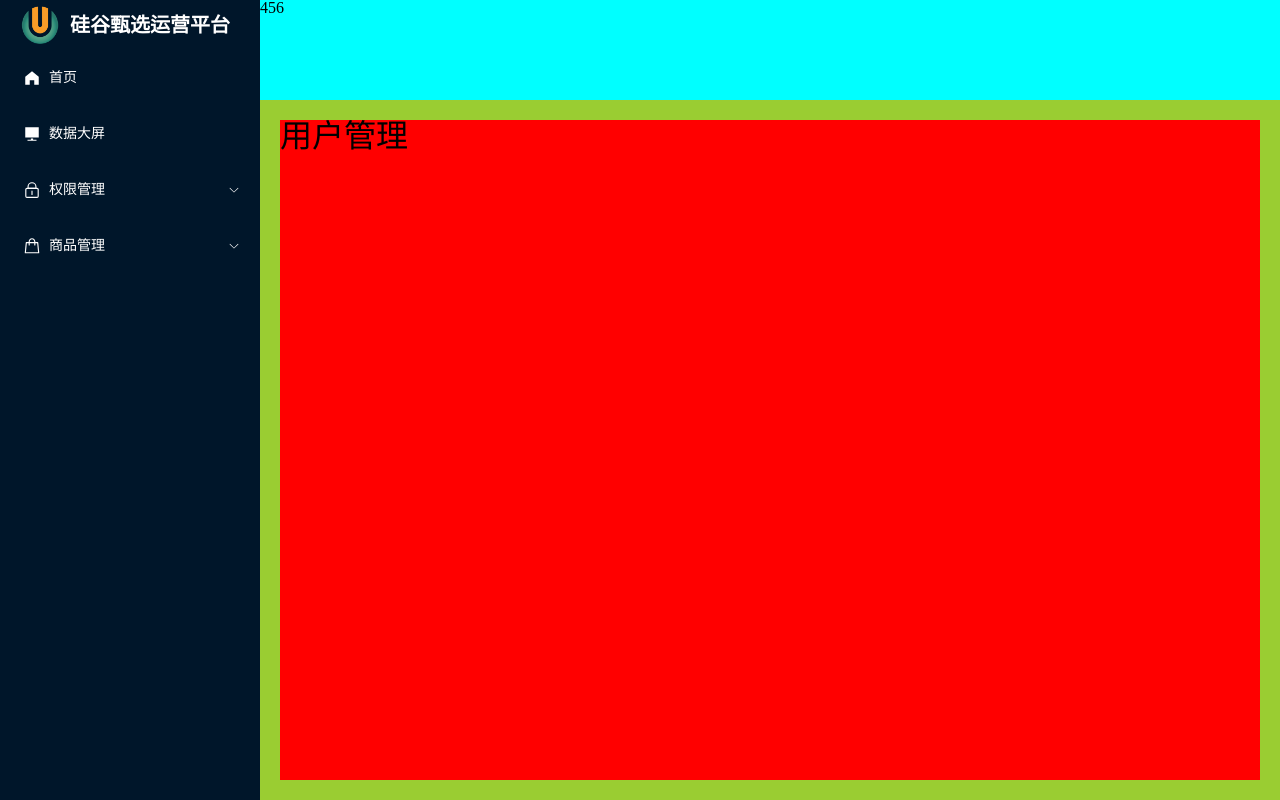
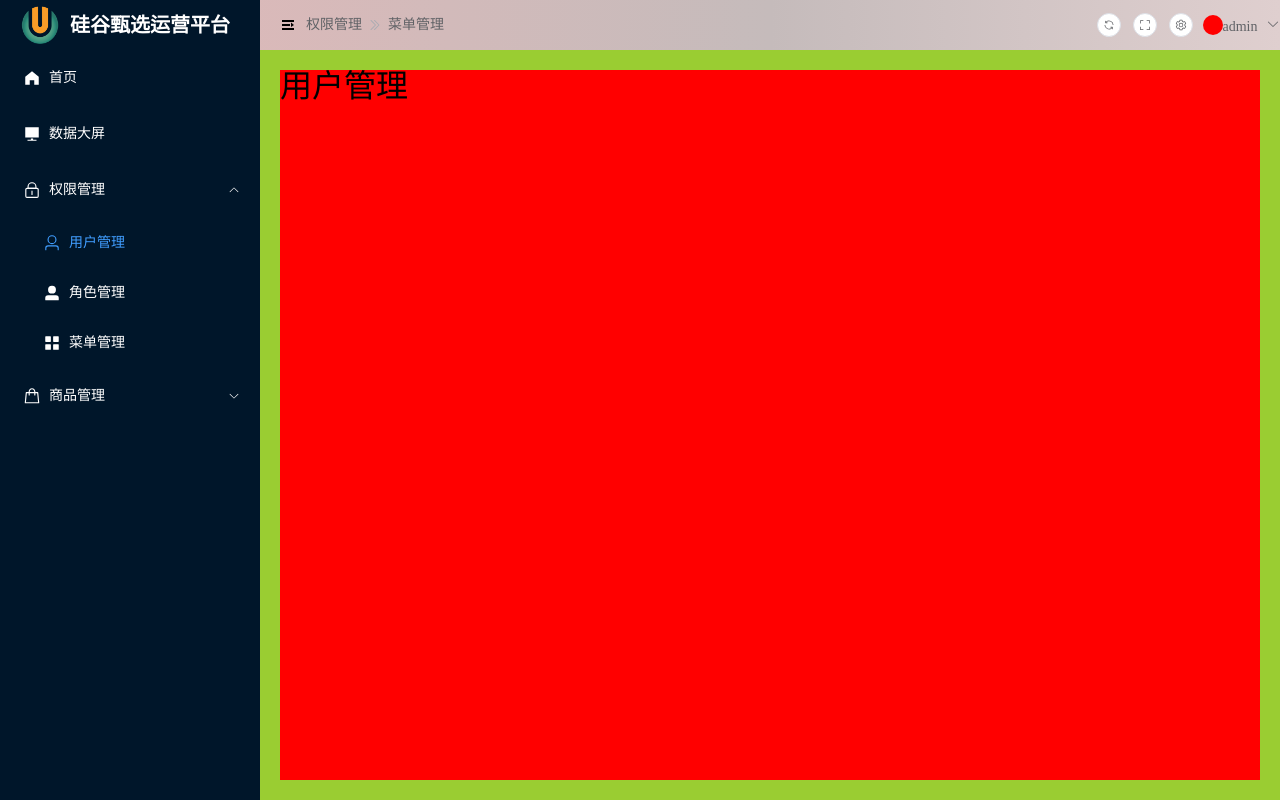
Before and after one commit to yh041122/ggZhenxuan, a Vue app: page /acl/user in a window 1280 px wide. Built offline with nearby package versions, Linux system fonts and the light colour scheme.

Commit message:
feat: layout-tabbar顶部组件静态搭建和组件封装

```diff
--- a/components.d.ts
+++ b/components.d.ts
@@ -8,8 +8,13 @@ export {}
 /* prettier-ignore */
 declare module 'vue' {
   export interface GlobalComponents {
+    ElBreadcrumb: typeof import('element-plus/es')['ElBreadcrumb']
+    ElBreadcrumbItem: typeof import('element-plus/es')['ElBreadcrumbItem']
     ElButton: typeof import('element-plus/es')['ElButton']
     ElCol: typeof import('element-plus/es')['ElCol']
+    ElDropdown: typeof import('element-plus/es')['ElDropdown']
+    ElDropdownItem: typeof import('element-plus/es')['ElDropdownItem']
+    ElDropdownMenu: typeof import('element-plus/es')['ElDropdownMenu']
     ElForm: typeof import('element-plus/es')['ElForm']
     ElFormItem: typeof import('element-plus/es')['ElFormItem']
     ElIcon: typeof import('element-plus/es')['ElIcon']
--- a/src/layout/index.vue
+++ b/src/layout/index.vue
@@ -2,16 +2,22 @@
 defineOptions({
   name: 'layoutIndex',
 })
-
+// route
+import { useRoute } from 'vue-router'
 // logo组件
 import logoComponent from './logo/index.vue'
 // menu组件
 import menuComponent from './menu/index.vue'
 // main组件
 import Main from './main/index.vue'
+// tabbar组件
+import Tabbar from './tabbar/index.vue'
 // 获取user的小仓库
 import { useUserStore } from '@/stores/modules/user'
 const userStore = useUserStore()
+// 默认激活 给menu添加 :default-active="$route.path" 在哪个二级路由刷新，左侧菜单栏对应保持展开
+// default-active 页面加载时默认激活菜单的index
+const $route = useRoute()
 </script>
 <template>
   <div class="layout_container">
@@ -24,13 +30,16 @@ const userStore = useUserStore()
           background-color="rgb(  0, 22, 42)"
           text-color="#fff"
           :unique-opened="true"
+          :default-active="$route.path"
         >
           <menuComponent :menuList="userStore.menuRoutes"></menuComponent>
         </el-menu>
       </el-scrollbar>
     </div>
     <!-- 顶部导航-->
-    <div class="layout_tabbar">456</div>
+    <div class="layout_tabbar">
+      <Tabbar />
+    </div>
     <!-- 内容区域 -->
     <div class="layout_main">
       <Main></Main>
@@ -42,7 +51,6 @@ const userStore = useUserStore()
   position: relative;
   width: 100%;
   height: 100vh;
-  background-color: red;
   // 左侧菜单
   .layout_slider {
     width: $base-menu-width;
@@ -63,7 +71,6 @@ const userStore = useUserStore()
     left: $base-menu-width;
     width: calc(100% - $base-menu-width);
     height: $base-tabbar-height;
-    background-color: cyan;
   }
   // 内容区域
   .layout_main {
--- a/src/layout/menu/index.vue
+++ b/src/layout/menu/index.vue
@@ -19,10 +19,10 @@ const goRoute = (cv: any) => {
     <!-- 没有子路由 -->
     <template v-if="!item.children">
       <el-menu-item v-if="!item.meta!.hidden" :index="item.path" @click="goRoute">
+        <el-icon>
+          <component :is="item.meta!.icon"></component>
+        </el-icon>
         <template #title>
-          <el-icon>
-            <component :is="item.meta!.icon"></component>
-          </el-icon>
           <span>{{ item.meta!.title }}</span>
         </template>
       </el-menu-item>
@@ -34,10 +34,10 @@ const goRoute = (cv: any) => {
         :index="item.children[0].path"
         @click="goRoute"
       >
+        <el-icon>
+          <component :is="item.children[0].meta!.icon"></component>
+        </el-icon>
         <template #title>
-          <el-icon>
-            <component :is="item.children[0].meta!.icon"></component>
-          </el-icon>
           <span>{{ item.children[0].meta!.title }}</span>
         </template>
       </el-menu-item>
--- /dev/null
+++ b/src/layout/tabbar/breadcrumb/index.vue
@@ -0,0 +1,15 @@
+<script setup lang="ts">
+defineOptions({
+  name: 'breadcrumbIndex',
+})
+</script>
+<template>
+  <!-- 图标 -->
+  <el-icon style="margin-right: 10px"><Expand /></el-icon>
+  <!-- 面包屑 -->
+  <el-breadcrumb separator-icon="DArrowRight">
+    <el-breadcrumb-item>权限管理</el-breadcrumb-item>
+    <el-breadcrumb-item>菜单管理</el-breadcrumb-item>
+  </el-breadcrumb>
+</template>
+<style scoped lang="scss"></style>
--- /dev/null
+++ b/src/layout/tabbar/index.vue
@@ -0,0 +1,38 @@
+<script setup lang="ts">
+defineOptions({
+  name: 'layoutTabbarIndex',
+})
+// 左侧面包屑组件
+import breadCrumb from './breadcrumb/index.vue'
+// 右侧业务组件
+import setting from './setting/index.vue'
+</script>
+<template>
+  <div class="tabbar_container">
+    <div class="tabbar_left">
+      <breadCrumb />
+    </div>
+    <div class="tabbar_right">
+      <setting />
+    </div>
+  </div>
+</template>
+<style scoped lang="scss">
+.tabbar_container {
+  width: 100%;
+  height: 100%;
+  display: flex;
+  justify-content: space-between;
+  background: linear-gradient(to right, hsl(0, 30%, 79%), rgb(197, 187, 187), #dfcfcf);
+  .tabbar_left {
+    height: 100%;
+    display: flex;
+    align-items: center;
+    padding-left: 20px;
+  }
+  .tabbar_right {
+    display: flex;
+    align-items: center;
+  }
+}
+</style>
--- /dev/null
+++ b/src/layout/tabbar/setting/index.vue
@@ -0,0 +1,28 @@
+<script setup lang="ts">
+defineOptions({
+  name: 'settingIndex',
+})
+</script>
+<template>
+  <el-button size="small" icon="Refresh" circle></el-button>
+  <el-button size="small" icon="FullScreen" circle></el-button>
+  <el-button size="small" icon="Setting" circle></el-button>
+  <div
+    class="atavar"
+    style="width: 20px; height: 20px; background-color: red; border-radius: 50%; margin-left: 10px"
+  ></div>
+  <el-dropdown>
+    <span class="el-dropdown-link">
+      admin
+      <el-icon class="el-icon--right">
+        <arrow-down />
+      </el-icon>
+    </span>
+    <template #dropdown>
+      <el-dropdown-menu>
+        <el-dropdown-item>退出登录</el-dropdown-item>
+      </el-dropdown-menu>
+    </template>
+  </el-dropdown>
+</template>
+<style scoped lang="scss"></style>
--- a/src/main.ts
+++ b/src/main.ts
@@ -15,6 +15,9 @@ import 'virtual:svg-icons-register'
 // import SvgIcon from '@/components/SvgIcon/index.vue'
 //全局组件插件
 import globalComponent from '@/components/index.ts'
+// 调试：检查 globalComponent 的结构
+console.log('Global component structure:', Object.keys(globalComponent))
+
 app.use(globalComponent)
 // 国际化element-plus
 import ElementPlus from 'element-plus'
--- a/src/styles/variable.scss
+++ b/src/styles/variable.scss
@@ -9,4 +9,4 @@ $base-menu-logo-height: 50px;
 // 左侧logo字体大小
 $base-menu-logo-font-size: 20px;
 // 顶部 导航高度
-$base-tabbar-height:100px
+$base-tabbar-height:50px
```
